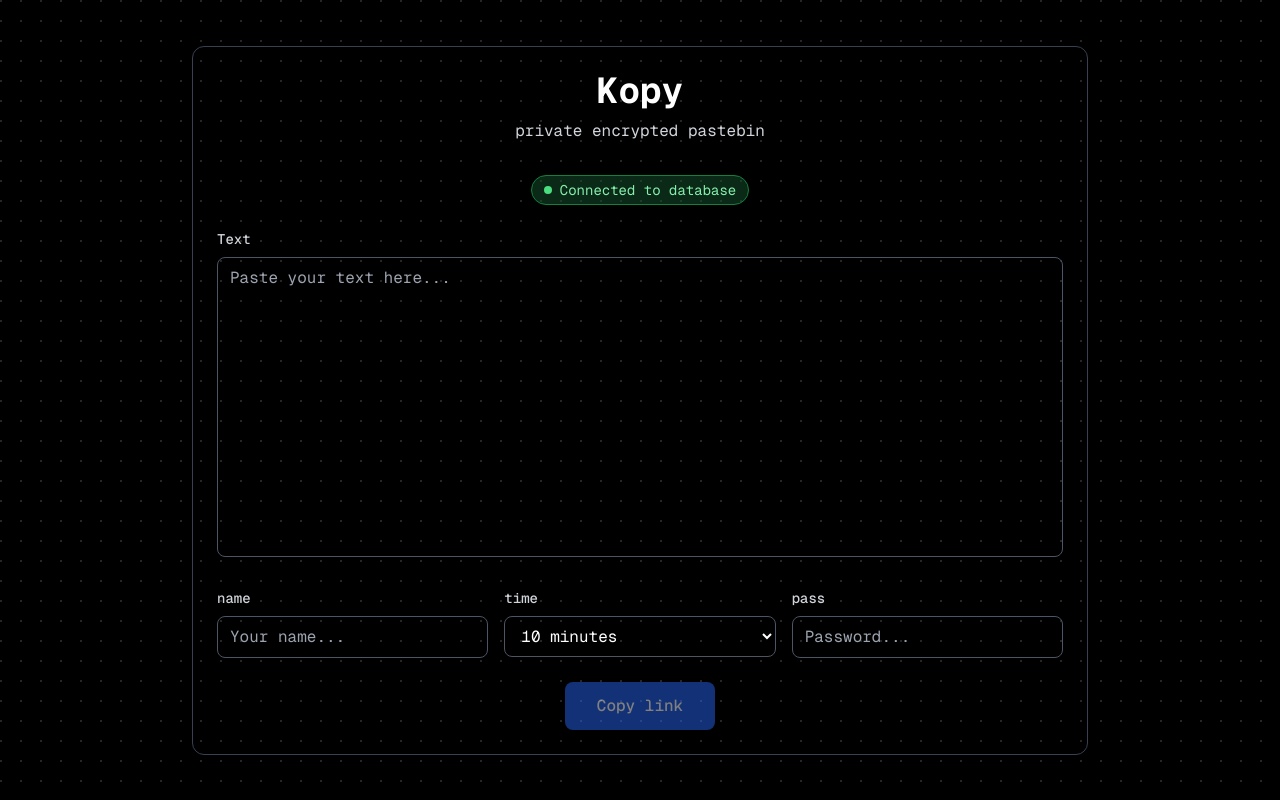
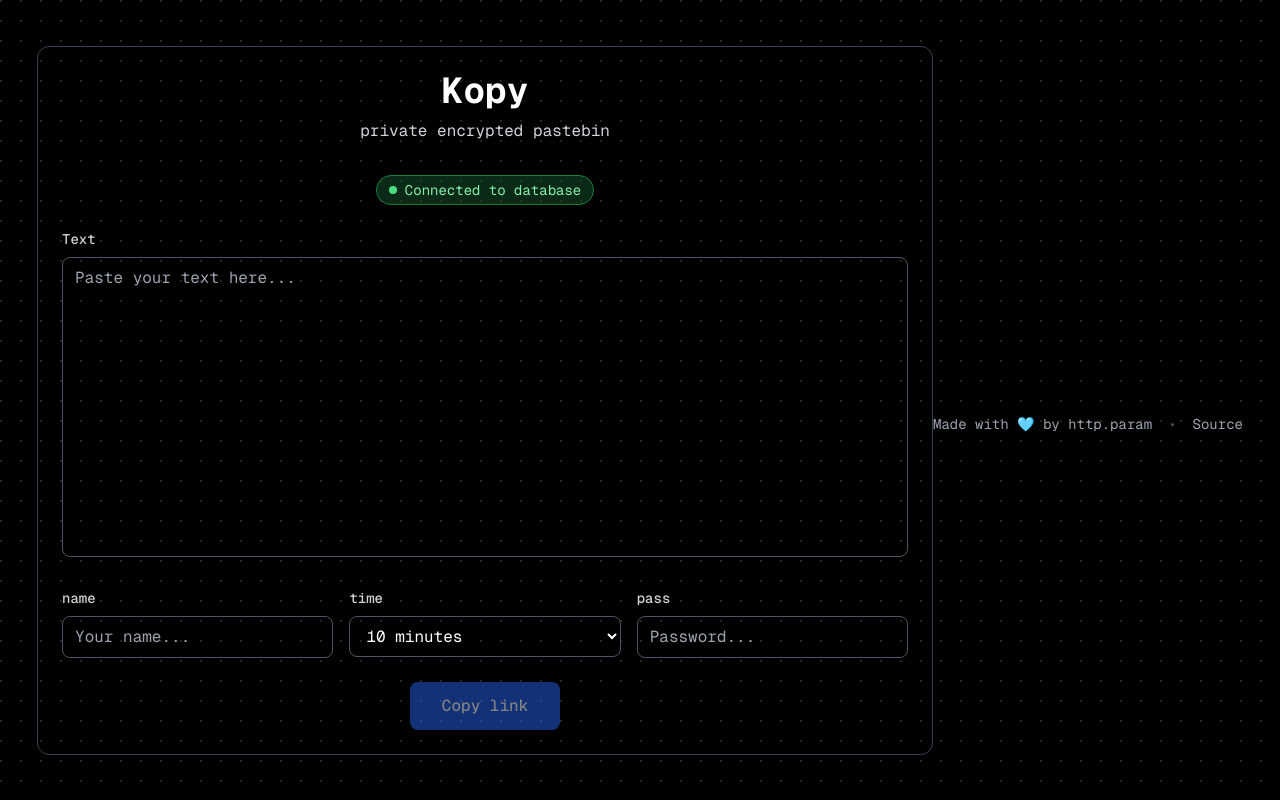
Before and after one commit to httpparam/kopy, a Next.js app: page / in a window 1280 px wide. Built offline with nearby package versions, Linux system fonts and the light colour scheme; no server answers; the database is empty.

Commit message:
enhancement: addition of made by

```diff
--- a/app/page.tsx
+++ b/app/page.tsx
@@ -256,6 +256,29 @@ export default function Home() {
           )}
         </div>
       </div>
+
+      {/* Footer */}
+      <div className="mt-12 text-center">
+        <div className="flex items-center justify-center gap-4 text-sm text-gray-400">
+          <a
+            href="https://httpparam.me"
+            target="_blank"
+            rel="noopener noreferrer"
+            className="hover:text-gray-300 transition-colors"
+          >
+            Made with 🩵 by http.param
+          </a>
+          <span className="text-gray-600">•</span>
+          <a
+            href="https://github.com/httpparam/kopy"
+            target="_blank"
+            rel="noopener noreferrer"
+            className="hover:text-gray-300 transition-colors"
+          >
+            Source
+          </a>
+        </div>
+      </div>
     </div>
   )
 }
--- a/app/view/[id]/page.tsx
+++ b/app/view/[id]/page.tsx
@@ -317,6 +317,29 @@ export default function ViewPaste() {
 
         </div>
       </div>
+
+      {/* Footer */}
+      <div className="mt-12 text-center">
+        <div className="flex items-center justify-center gap-4 text-sm text-gray-400">
+          <a
+            href="https://httpparam.me"
+            target="_blank"
+            rel="noopener noreferrer"
+            className="hover:text-gray-300 transition-colors"
+          >
+            Made with 🩵 by http.param
+          </a>
+          <span className="text-gray-600">•</span>
+          <a
+            href="https://github.com/httpparam/kopy"
+            target="_blank"
+            rel="noopener noreferrer"
+            className="hover:text-gray-300 transition-colors"
+          >
+            Source
+          </a>
+        </div>
+      </div>
     </div>
   )
 }
```
